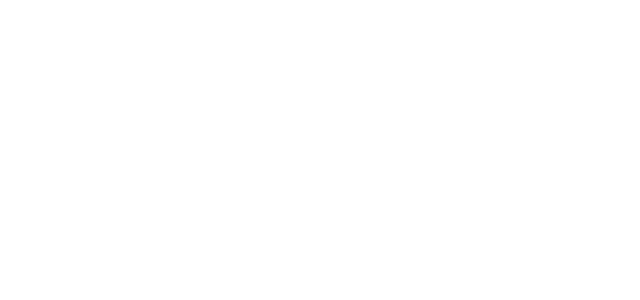
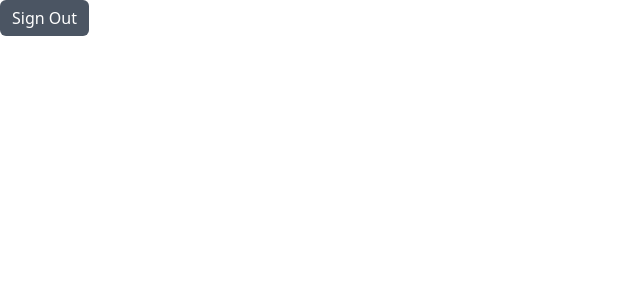
Before and after one commit to naman-luthra/make-me-fit, a React (Create React App) app: page / in a window 1280 px wide. Shown: the top 300 px of the page, without its empty margins (0-640 px from the left). Built offline with nearby package versions, Linux system fonts and the light colour scheme; sample sign-in values are in the browser's storage.

Commit message:
update logic for signin

```diff
--- a/src/App.js
+++ b/src/App.js
@@ -1,7 +1,13 @@
+import { useDispatch } from "react-redux";
+import { logOut } from "./features/Login/authSlice";
+
 export const App = () => {
+  const dispatch = useDispatch();
   return (
     <div className="App">
-
+      <button onClick={()=>dispatch(logOut())} className="py-1.5 px-3 rounded-md bg-gray-600 text-white hover:opacity-90">
+        Sign Out
+      </button>
     </div>
   );
 }
--- a/src/features/Login/authSlice.js
+++ b/src/features/Login/authSlice.js
@@ -47,6 +47,7 @@ export const authSlice = createSlice({
                 if(action.payload.type==='success'){
                     state.status = 'success';
                     state.JWT = action.payload.token;
+                    localStorage.setItem('token', action.payload.token);
                     state.isAuthorised = true;
                 } else {
                     state.status = action.payload.message;
--- a/src/features/Login/authThunks.js
+++ b/src/features/Login/authThunks.js
@@ -9,7 +9,7 @@ export const validateSignIn = createAsyncThunk(
                 password,
             };
             const body=JSON.stringify(reqObject);
-            const response = await fetch('https://node.basys.ai/api/signin',{
+            const response = await fetch('http://localhost:8080/api/signin',{
                 method: "post",
                 headers: { "Content-Type": "application/json" },
                 body,
```
